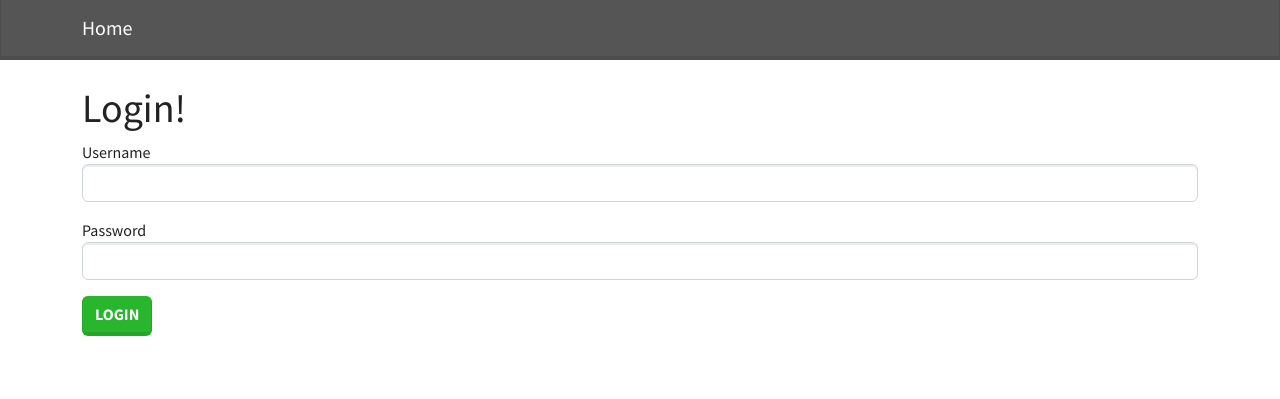
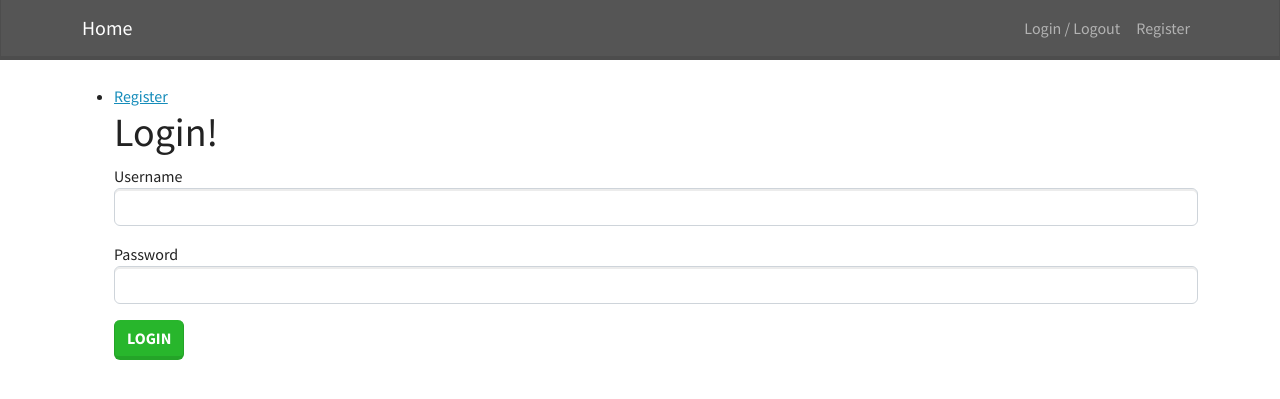
Before and after one commit to AnyaAven/flask-notes, a Flask app: page /login in a window 1280 px wide. Shown: the top 399 px of the page. Run offline with Flask 3, Linux system fonts and the light colour scheme.

Commit message:
Added logout features

```diff
--- a/templates/base.jinja
+++ b/templates/base.jinja
@@ -13,7 +13,8 @@
   <div class="container">
     <a class="navbar-brand" href="/">Home</a>
     <ul class="navbar-nav">
-
+        <li class="nav-item"><a class="nav-link" href="/login">Login / Logout </a></li> {# FIXME: logout #}
+        <li class="nav-item"><a class="nav-link" href="/register">Register</a></li> {# FIXME:  #}
     </ul>
   </div>
 </nav>
--- a/templates/login.jinja
+++ b/templates/login.jinja
@@ -1,10 +1,25 @@
 {% extends "base.jinja" %}
 {% block content %}
-    <h1>Login!</h1>
 
-    <form method="POST">
-    {% include "_form.jinja" %}
-    <button class="btn btn-success" type="submit">Login</button>
-    </form>
+    <ul>
+    {% if 'username' not in session %}
+        <li><a href="/register">Register</a></li>
+
+         <h1>Login!</h1>
+
+        <form method="POST">
+            {% include "_form.jinja" %}
+            <button class="btn btn-success" type="submit">Login</button>
+        </form>
+    {% endif %}
+
+    {% if 'username' in session %}
+
+        <form action="/logout" method="POST">
+        {{form.hidden_tag()}}
+        <button type="submit" class="btn btn-primary">Logout</button>
+        </form>
+    {% endif %}
+    </ul>
 
 {% endblock %}
```
